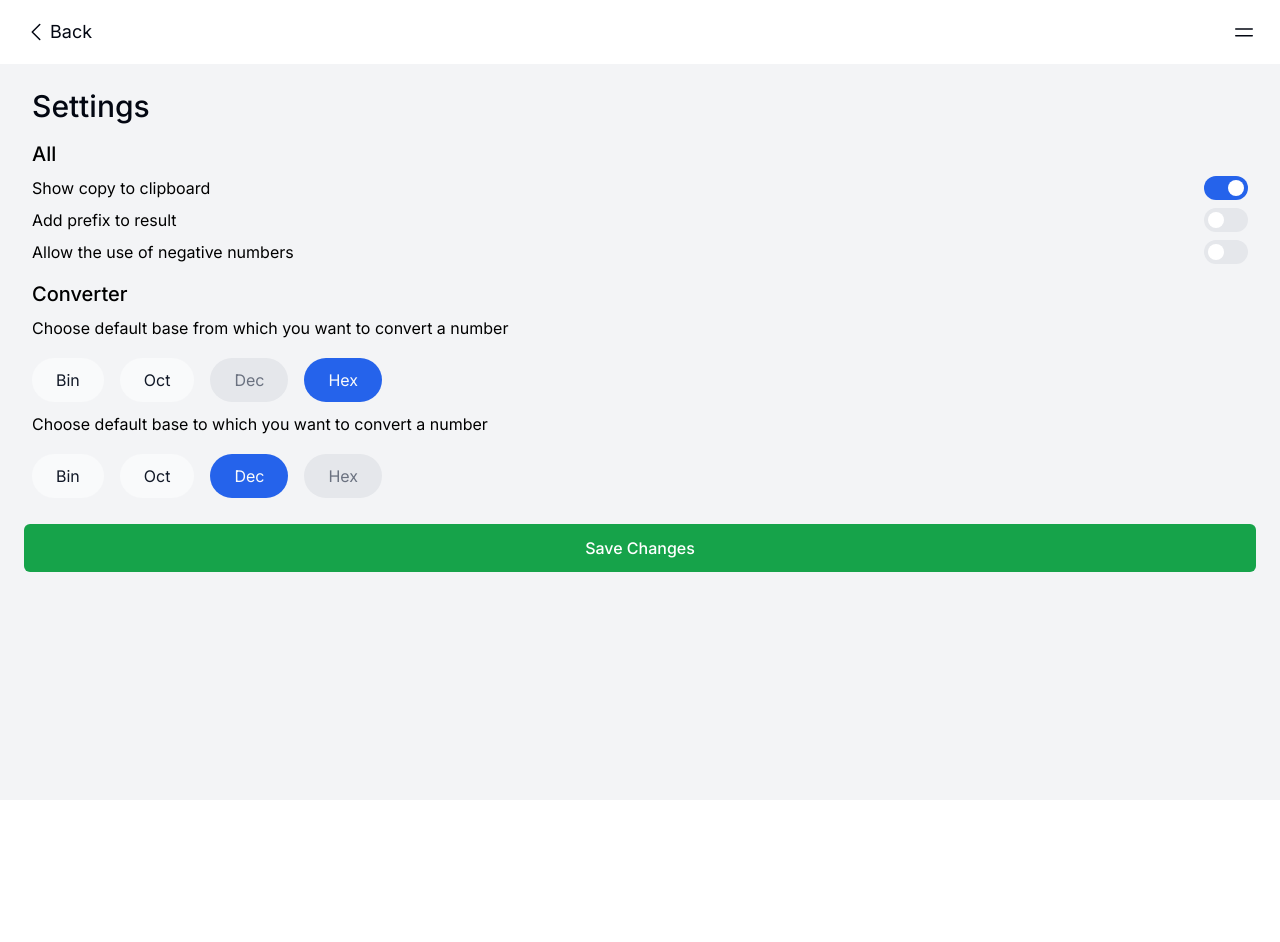
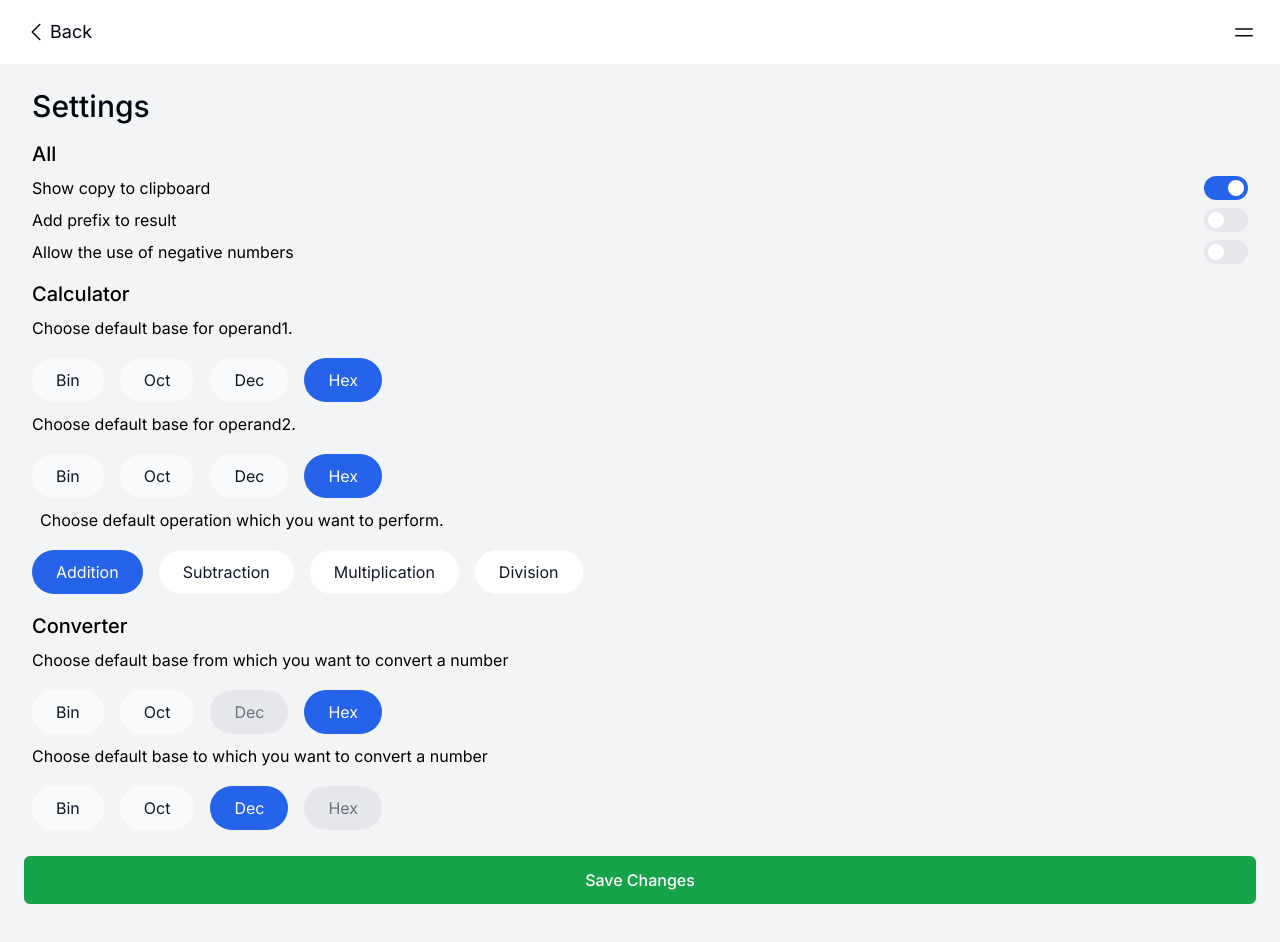
Before and after one commit to bhendi-boi/Hex-cal, a Next.js app: page /settings in a window 1280 px wide. Before the commit the page ends 800 px from the top, so only its background shows below. Built offline with nearby package versions, Linux system fonts and the light colour scheme.

Commit message:
added settings for calculator

```diff
--- a/app/calculator/Form.tsx
+++ b/app/calculator/Form.tsx
@@ -1,21 +1,33 @@
 "use client";
 import React, { useState, ChangeEvent, FormEvent } from "react";
-import ChooseOperation from "./ChooseOperation";
-import ChooseBase from "../ChooseBase";
+import Toast from "../Toast";
 import Input from "../Input";
 import Button from "../Button";
+import ChooseBase from "../ChooseBase";
+import ChooseOperation from "./ChooseOperation";
+import { ClipboardIcon } from "@heroicons/react/24/outline";
+import { converter } from "@/lib/converter";
+import { useSettings } from "@/hooks/useSettings";
 import { generateRegex } from "@/lib/generateRegex";
-import { converter } from "@/lib/converter";
+import { copyToClipboard } from "@/lib/copyToClipboard";
 import { reducer } from "@/lib/reducer";
 import { Bases, InputModeTypes, Operations } from "@/types";
 
 const Form = () => {
+  const [settings] = useSettings();
   const [operand1, setOperand1] = useState("");
-  const [operand1Base, setOperand1Base] = useState<Bases>("bin");
+  const [operand1Base, setOperand1Base] = useState<Bases>(
+    settings.defaultOperand1Base
+  );
   const [operand2, setOperand2] = useState("");
-  const [operand2Base, setOperand2Base] = useState<Bases>("bin");
-  const [operation, setOperation] = useState<Operations>("div");
+  const [operand2Base, setOperand2Base] = useState<Bases>(
+    settings.defaultOperand2Base
+  );
+  const [operation, setOperation] = useState<Operations>(
+    settings.defaultOperation
+  );
   const [result, setResult] = useState("");
+  const [showStatus, setShowStatus] = useState(false);
 
   const { pattern: pattern1, inputMode: inputMode1 } =
     generateRegex(operand1Base);
@@ -45,6 +57,11 @@ const Form = () => {
       setOperand2(parsedValue);
     }
   }
+
+  function handleClick() {
+    copyToClipboard(result);
+    setShowStatus(true);
+  }
   function handleSubmit(e: FormEvent) {
     e.preventDefault();
     const operand1AsDec = converter({
@@ -63,11 +80,9 @@ const Form = () => {
   return (
     <>
       <form onSubmit={handleSubmit}>
-        {/* // TODO add a button which can be used to collapse and show ChooseBase */}
         <div className="px-2 pb-4">
-          <label htmlFor="operand1">Operand 1</label>
           <ChooseBase
-            label="Choose base for operand1"
+            label="Operand 1"
             state={operand1Base}
             setState={setOperand1Base}
           />
@@ -88,9 +103,8 @@ const Form = () => {
           setState={setOperation}
         />
         <div className="px-2 pt-4">
-          <label htmlFor="operand2">Operand 2</label>
           <ChooseBase
-            label="Choose base for operand2"
+            label="Operand 2"
             state={operand2Base}
             setState={setOperand2Base}
           />
@@ -107,12 +121,29 @@ const Form = () => {
         </div>
         <Button variant="calculator">Solve</Button>
       </form>
-      {result && (
-        <div>
-          <h2>Result: </h2>
-          <p>{result}</p>
-        </div>
+      {result !== undefined && (
+        <section aria-labelledby="result" className="px-2">
+          <header className="flex items-center justify-between">
+            <h2 id="result" className="text-xl font-medium">
+              Result
+            </h2>
+            {settings.showCopyToClipboard && (
+              <button
+                onClick={handleClick}
+                className="p-2 rounded-full cursor-pointer hover:bg-gray-100 active:bg-gray-200"
+              >
+                <ClipboardIcon className="w-6 h-6 text-gray-950" />
+              </button>
+            )}
+          </header>
+          <p className="text-gray-800">{result}</p>
+        </section>
       )}
+      <Toast
+        state={showStatus}
+        setState={setShowStatus}
+        message="Result copied to clipboard 😉"
+      />
     </>
   );
 };
--- a/app/settings/Form.tsx
+++ b/app/settings/Form.tsx
@@ -6,9 +6,19 @@ import Toast from "../Toast";
 import ChooseBase from "../ChooseBase";
 import { useSettings } from "@/hooks/useSettings";
 import { Bases } from "@/types";
+import ChooseOperation from "../calculator/ChooseOperation";
 
 const Form = () => {
   const [settings, updateSettings] = useSettings();
+  const [defaultOperand1Base, setDefaultOperand1Base] = useState(
+    settings.defaultOperand1Base
+  );
+  const [defaultOperand2Base, setDefaultOperand2Base] = useState(
+    settings.defaultOperand2Base
+  );
+  const [defaultOperation, setDefaultOperation] = useState(
+    settings.defaultOperation
+  );
   const [defaultFrom, setDefaultFrom] = useState<Bases>(
     settings.defaultFromBase
   );
@@ -27,6 +37,9 @@ const Form = () => {
   function handleSubmit(e: FormEvent) {
     e.preventDefault();
     updateSettings({
+      defaultOperand1Base,
+      defaultOperand2Base,
+      defaultOperation,
       defaultFromBase: defaultFrom,
       defaultToBase: defaultTo,
       showCopyToClipboard,
@@ -66,7 +79,27 @@ const Form = () => {
             />
           </div>
         </fieldset>
-        <fieldset className="px-2">
+        <div className="px-2">
+          <StyledLegend>Calculator</StyledLegend>
+          <ChooseBase
+            settings
+            label="Choose default base for operand1."
+            state={defaultOperand1Base}
+            setState={setDefaultOperand1Base}
+          />
+          <ChooseBase
+            settings
+            label="Choose default base for operand2."
+            state={defaultOperand2Base}
+            setState={setDefaultOperand2Base}
+          />
+          <ChooseOperation
+            label="Choose default operation which you want to perform."
+            state={defaultOperation}
+            setState={setDefaultOperation}
+          />
+        </div>
+        <div className="px-2">
           <StyledLegend>Converter</StyledLegend>
           <ChooseBase
             settings
@@ -82,7 +115,7 @@ const Form = () => {
             otherState={defaultFrom}
             setState={setDefaultTo}
           />
-        </fieldset>
+        </div>
         <Button type="submit" variant="converter">
           Save Changes
         </Button>
@@ -100,8 +133,8 @@ export default Form;
 
 function StyledLegend({ children, ...rest }: ComponentProps<"legend">) {
   return (
-    <legend {...rest} className="text-xl font-medium">
+    <h2 {...rest} className="text-xl font-medium">
       {children}
-    </legend>
+    </h2>
   );
 }
--- a/hooks/useSettings.ts
+++ b/hooks/useSettings.ts
@@ -8,6 +8,9 @@ const DEFAULT_SETTINGS: UserSettings = {
   showCopyToClipboard: true,
   allowNegativeNumbers: false,
   addPrefixToResult: false,
+  defaultOperand1Base: "hex",
+  defaultOperand2Base: "hex",
+  defaultOperation: "add",
 };
 
 export function useSettings() {
--- a/types.d.ts
+++ b/types.d.ts
@@ -20,6 +20,11 @@ export type UserSettings = {
   // ? experimental
   allowNegativeNumbers: boolean;
 
+  // calculator
+  defaultOperand1Base: Bases;
+  defaultOperand2Base: Bases;
+  defaultOperation: Operations;
+
   // converter
   defaultFromBase: Bases;
   defaultToBase: Bases;
```
